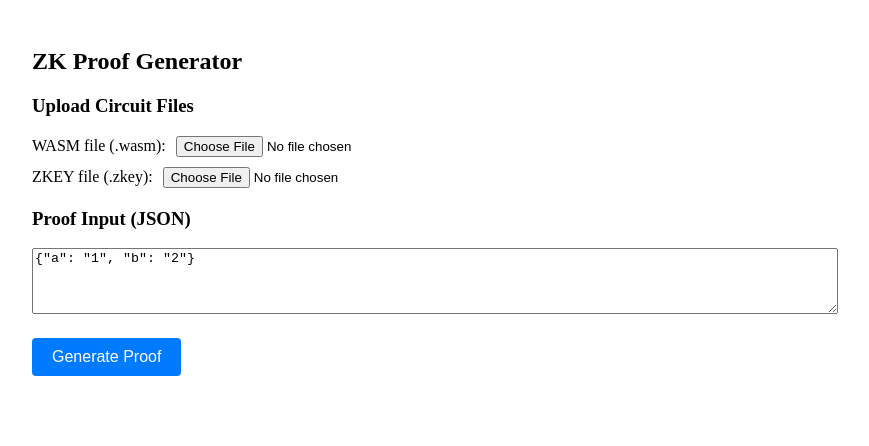
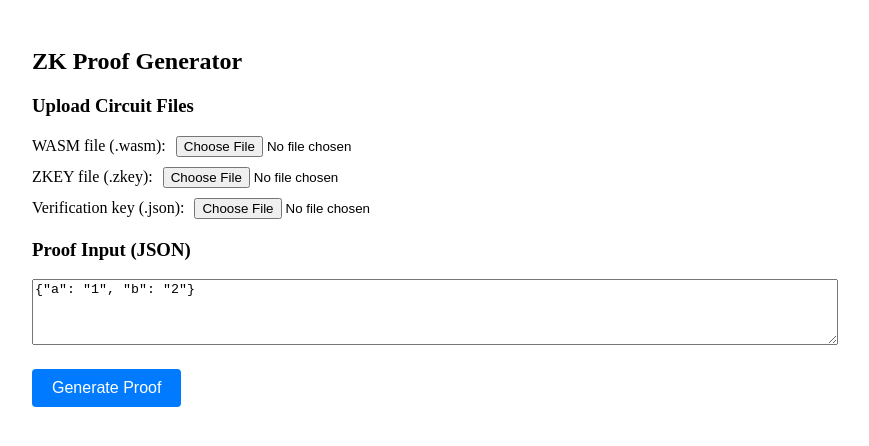
Before and after one commit to karczuRF/zk-app-demo, a React (Vite) app: page / in a window 1280 px wide. Shown: the top 446 px of the page, without its empty margins (208-1077 px from the left). Built offline with nearby package versions, Linux system fonts and the light colour scheme.

Commit message:
add verification

```diff
--- a/src/ZKProofGenerator.tsx
+++ b/src/ZKProofGenerator.tsx
@@ -15,6 +15,7 @@ const ZKProofGenerator: React.FC = () => {
 
   const wasmFileRef = useRef<HTMLInputElement>(null);
   const zkeyFileRef = useRef<HTMLInputElement>(null);
+  const verKeyFileRef = useRef<HTMLInputElement>(null);
 
   const generateProof = async () => {
     try {
@@ -64,14 +65,32 @@ const ZKProofGenerator: React.FC = () => {
     if (!proofResult) return;
 
     try {
-      // For verification, you would need the verification key (vkey.json)
-      // This is a placeholder - you'll need to implement verification based on your circuit
-      console.log("Verification would happen here with vkey.json");
-      alert(
-        "Verification functionality requires vkey.json file. Check console for proof data."
+      const vkeyFile = verKeyFileRef.current?.files?.[0];
+      console.log("Verification key vkey.json", vkeyFile);
+      if (!vkeyFile) {
+        alert("Please select a verification key file");
+        return;
+      }
+
+      // Read the verification key as text and parse as JSON
+      const vkeyText = await vkeyFile.text();
+      const vkey = JSON.parse(vkeyText);
+
+      const res = await snarkjs.groth16.verify(
+        vkey,
+        proofResult.publicSignals,
+        proofResult.proof
       );
+
+      console.log("Verification result:", res);
+      alert(res ? "Proof is valid!" : "Proof is invalid!");
     } catch (err) {
       console.error("Verification error:", err);
+      alert(
+        `Verification failed: ${
+          err instanceof Error ? err.message : "Unknown error"
+        }`
+      );
     }
   };
 
@@ -99,6 +118,17 @@ const ZKProofGenerator: React.FC = () => {
               type="file"
               ref={zkeyFileRef}
               accept=".zkey"
+              style={{ marginLeft: "10px" }}
+            />
+          </label>
+        </div>
+        <div style={{ marginBottom: "10px" }}>
+          <label>
+            Verification key (.json):
+            <input
+              type="file"
+              ref={verKeyFileRef}
+              accept=".json"
               style={{ marginLeft: "10px" }}
             />
           </label>
```
